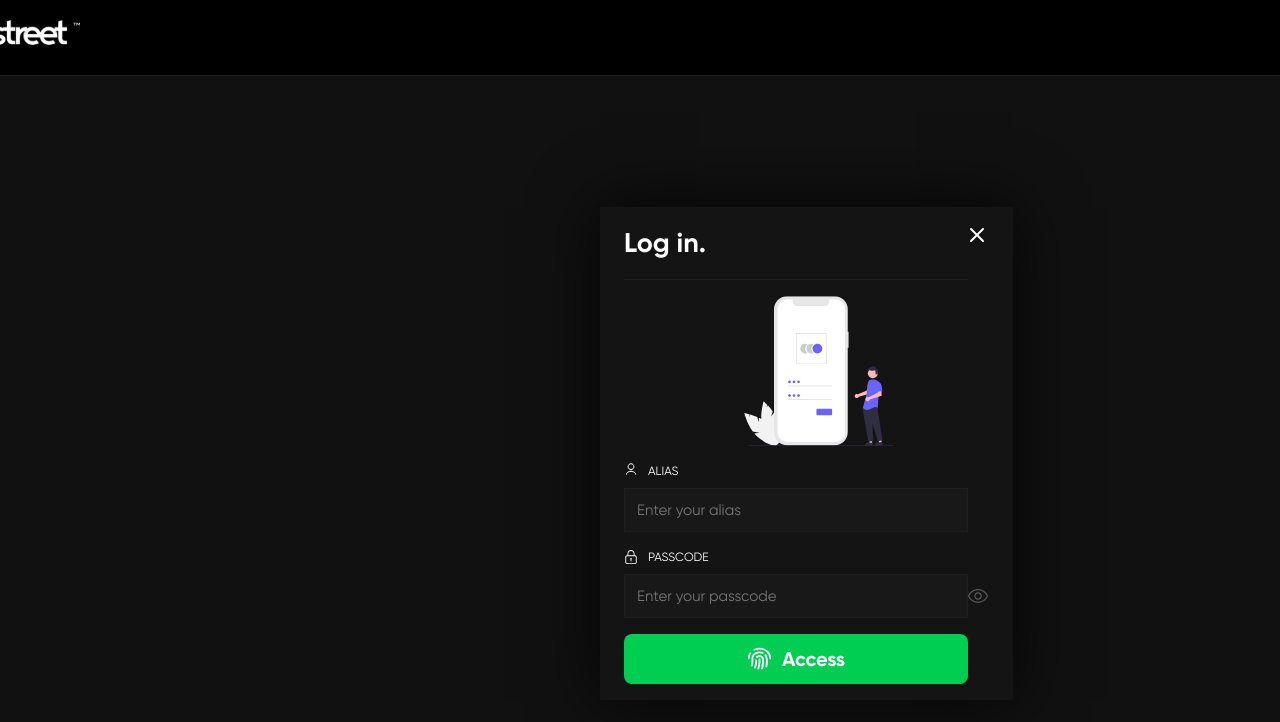
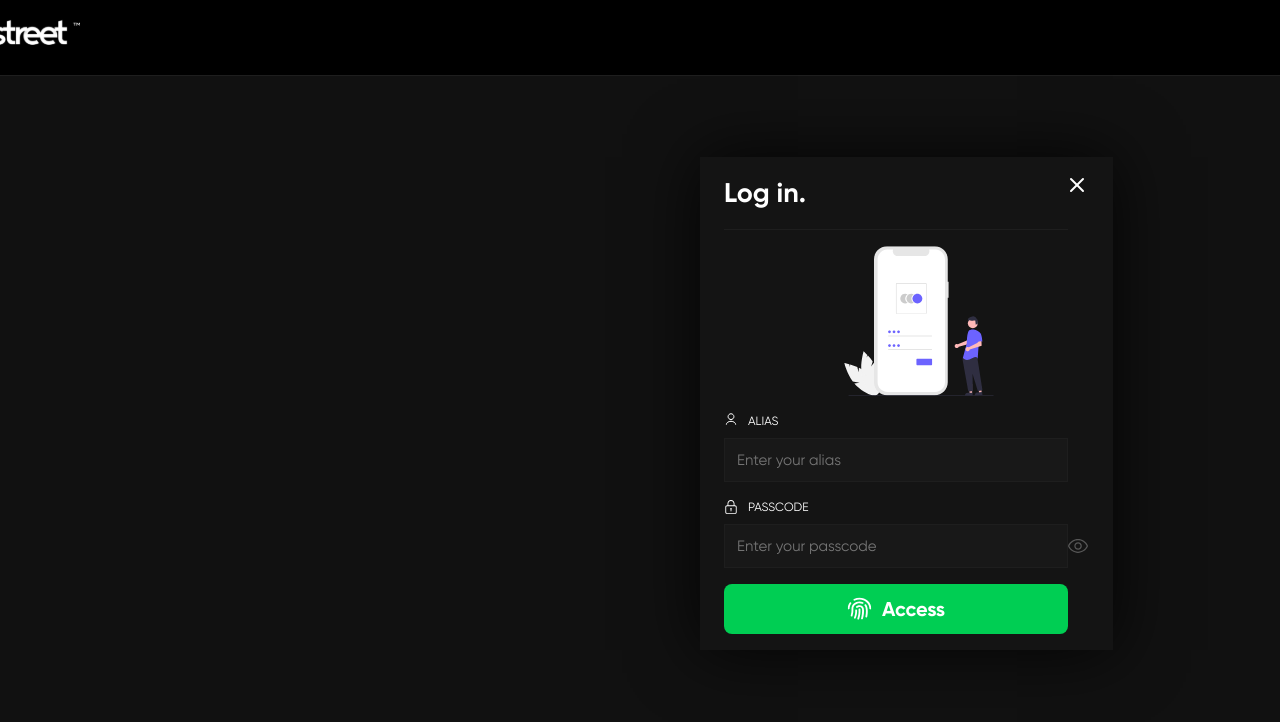
Before and after one commit to chieftain-defutura/Dewallstreet-Timesheet, a React (Vite) app: page / in a window 1280 px wide. Shown: the top 722 px of the page. Built offline with nearby package versions, Linux system fonts and the light colour scheme.

Commit message:
pull header

```diff
--- a/src/components/Login_page/login_page.css
+++ b/src/components/Login_page/login_page.css
@@ -1,7 +1,7 @@
 .Login_page {
   position: absolute;
-  left: 600px;
-  bottom: 100px;
+  left: 700px;
+  bottom: 150px;
   color: var(--canvas, #fff);
   font-family: "Gilroy-bold";
   background-color: #141414;
```
